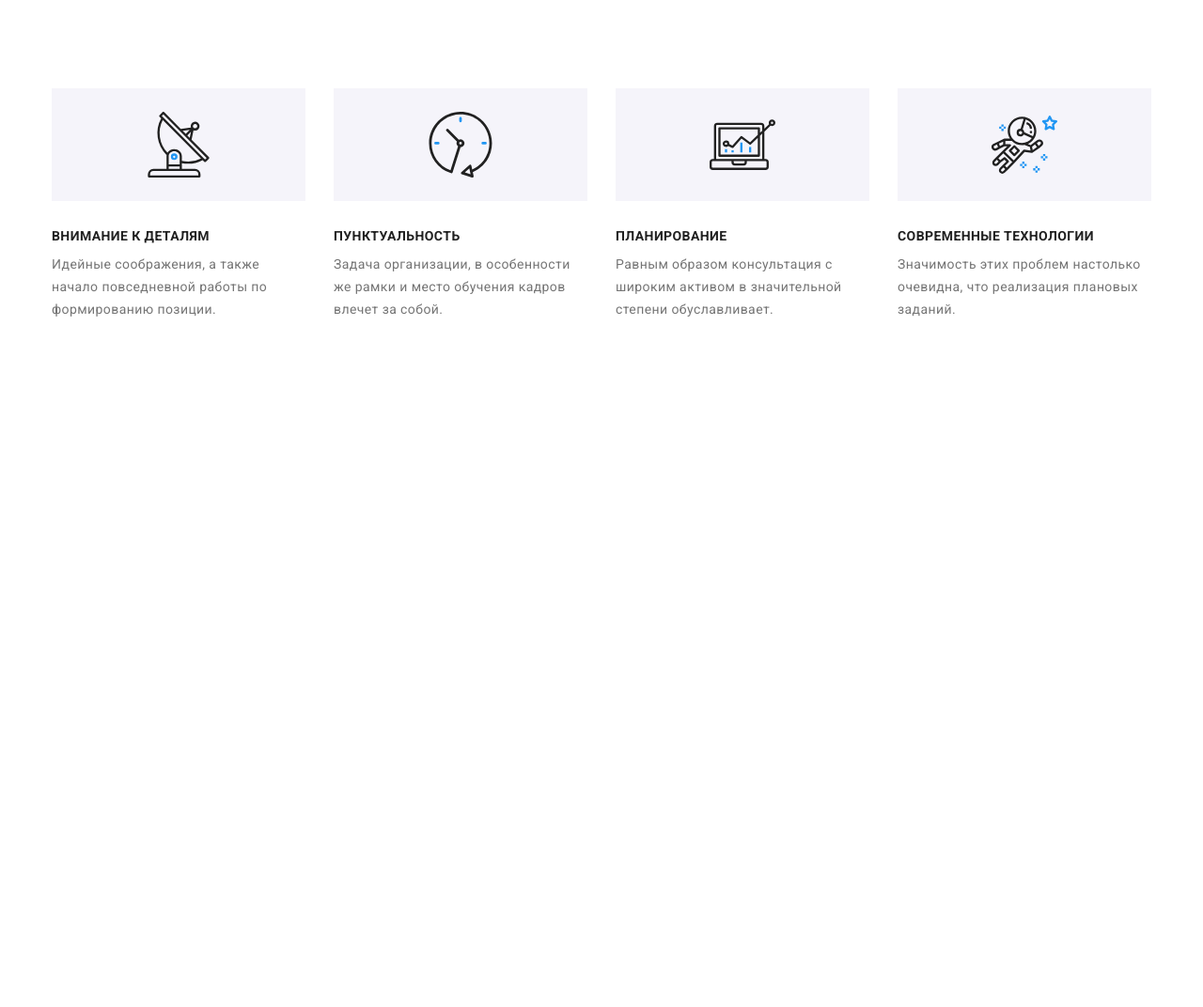
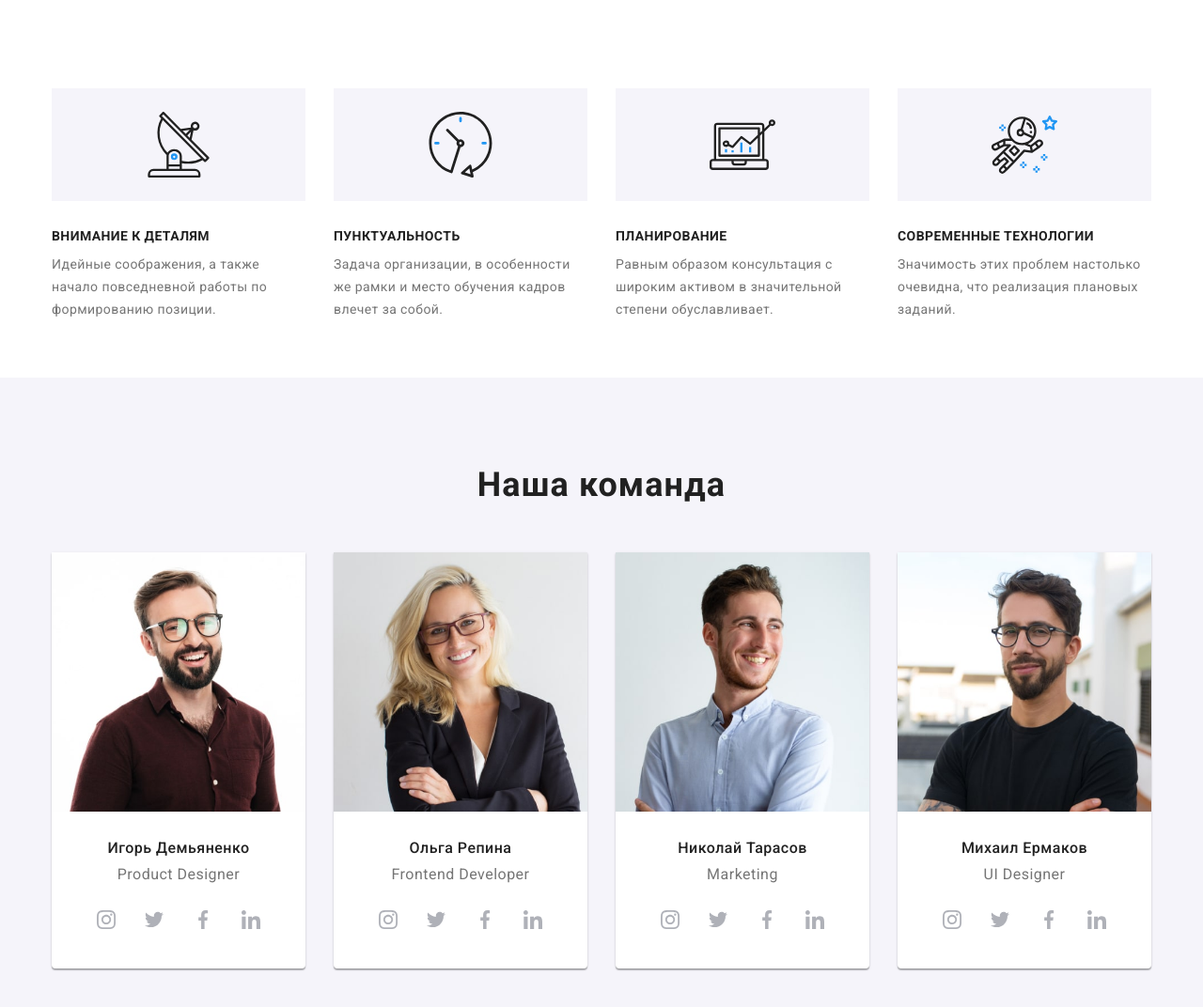
Before and after one commit to SerhiiKurdesha/goit-markup-hw-08, a plain HTML site: page index.html in a window 1280 px wide. Shown: the whole page at 94% size. Before the commit the page ends 800 px from the top, so only its background shows below. Drawn offline with nearby package versions, Linux system fonts and the light colour scheme.

Commit message:
add home

```diff
--- a/index.html
+++ b/index.html
@@ -19,6 +19,7 @@
 
     <!-- <header class="page-header">
         <div class="container page-header__container">
+
             <nav class="nav">
                 <a href="./index.html" class="logo"><span class="logostudio">Web</span>Studio</a>
 
@@ -53,7 +54,7 @@
                 </li>
             </ul>
         </div>
-    </header> -->
+    </header>  -->
 
     <main>
 
@@ -126,12 +127,18 @@
 
         <!-- Наши сотрудники -->
 
-        <!-- <section class="team">
+        <section class="team">
             <div class="container">
                 <h2 class="team__title">Наша команда</h2>
                 <ul class="team__list">
                     <li class="team__item">
-                        <img src="./images/format/emp.1.jpg" alt="Игорь Демьяненко" width="270">
+                        <picture>
+                            <source srcset="./images/team/team-1.jpg 1x, ./images/team/team-1-2x.jpg 2x" media="(min-width: 1200px)">
+                            <source srcset="./images/team/team-1.jpg 1x, ./images/team/team-1-2x.jpg 2x" media="(min-width: 768px)">
+                            <source srcset="./images/team/team-1.jpg 1x, ./images/team/team-1-2x.jpg 2x" media="(min-width: 480px)">
+                            <img src="./images/format/emp.1.jpg" alt="Игорь Демьяненко" width="#">
+                        </picture>
+                        <!-- <img srcset="./images/team/team-a1x.jpg 1x, ./images/team/team-a2x.jpg 2x, ./images/team/team-a3x.jpg 3x" src="./images/format/emp.1.jpg" alt="Игорь Демьяненко" width="270"> -->
                         <div class="team__box">
                             <h3 class="team__name">Игорь Демьяненко</h3>
                             <p class="team__position">Product Designer</p>
@@ -169,7 +176,12 @@
 
                     </li>
                     <li class="team__item">
-                        <img src="./images/format/emp.2.jpg" alt="Ольга Репина" width="270">
+                        <picture>
+                            <source srcset="./images/team/team-2.jpg 1x, ./images/team/team-2-2x.jpg 2x" media="(min-width: 1200px)">
+                            <source srcset="./images/team/team-2.jpg 1x, ./images/team/team-2-2x.jpg 2x" media="(min-width: 768px)">
+                            <source srcset="./images/team/team-2.jpg 1x, ./images/team/team-2-2x.jpg 2x" media="(min-width: 480px)">
+                            <img src="./images/format/emp.2.jpg" alt="Ольга Репина" width="#">
+                        </picture>
                         <div class="team__box">
                             <h3 class="team__name">Ольга Репина</h3>
                             <p class="team__position">Frontend Developer</p>
@@ -207,7 +219,12 @@
 
                     </li>
                     <li class="team__item">
-                        <img src="./images/format/emp.3.jpg" alt="Николай Тарасов" width="270">
+                        <picture>
+                            <source srcset="./images/team/team-3.jpg 1x, ./images/team/team-3-2x.jpg 2x" media="(min-width: 1200px)">
+                            <source srcset="./images/team/team-3.jpg 1x, ./images/team/team-3-2x.jpg 2x" media="(min-width: 768px)">
+                            <source srcset="./images/team/team-3.jpg 1x, ./images/team/team-3-2x.jpg 2x" media="(min-width: 480px)">
+                            <img src="./images/format/emp.3.jpg" alt="Николай Тарасов" width="#">
+                        </picture>
                         <div class="team__box">
                             <h3 class="team__name">Николай Тарасов</h3>
                             <p class="team__position">Marketing</p>
@@ -245,7 +262,12 @@
 
                     </li>
                     <li class="team__item">
-                        <img src="./images/format/emp.4.jpg" alt="Михаил Ермаков" width="270">
+                        <picture>
+                            <source srcset="./images/team/team-4.jpg 1x, ./images/team/team-4-2x.jpg 2x" media="(min-width: 1200px)">
+                            <source srcset="./images/team/team-4.jpg 1x, ./images/team/team-4-2x.jpg 2x" media="(min-width: 768px)">
+                            <source srcset="./images/team/team-4.jpg 1x, ./images/team/team-4-2x.jpg 2x" media="(min-width: 480px)">
+                            <img src="./images/format/emp.4.jpg" alt="Михаил Ермаков" width="#">
+                        </picture>
                         <div class="team__box">
                             <h3 class="team__name">Михаил Ермаков</h3>
                             <p class="team__position">UI Designer</p>
@@ -284,7 +306,7 @@
                     </li>
                 </ul>
             </div>
-        </section> -->
+        </section>
 
         <!-- Постоянные клиенты -->
 
--- a/sass/components/_page-header.scss
+++ b/sass/components/_page-header.scss
@@ -11,11 +11,6 @@
        align-items: center;
    }
 }
-// .container{
-//     width: 1200px;
-//     padding: 0 15px;
-//     margin: 0 auto;
-// }
 .page-header__container{
     display: flex;
 }
--- a/sass/components/_section-four.scss
+++ b/sass/components/_section-four.scss
@@ -3,13 +3,17 @@
     padding: 94px 0 94px 0;
 }
 .team__title{
-    margin-bottom: 50px;
+    margin-bottom: 30px;
     font-weight: bold;
-    font-size: 36px;
+    font-size: 28px;
     line-height: 1.16;
     text-align: center;
     letter-spacing: 0.03em;
     color: $title-text-color;
+    @media screen and (min-width: 1200px){
+        font-size: 36px;
+        margin-bottom: 50px;
+    }
 }
 .team__item{
     text-align: center;
@@ -18,14 +22,29 @@
     box-shadow: 0 1px 3px rgba(0, 0, 0, 0.12), 0 1px 1px rgba(0, 0, 0, 0.14), 0 2px 1px rgba(0, 0, 0, 0.2);
 }
 .team__list{
-    display: flex;
     padding-left: 0;
     margin: 0;
 }
+.team__list{
+    margin-bottom: -30px;
+    @media screen and (min-width: 768px){
+        display: flex;
+        flex-wrap: wrap;
+        margin-left: -30px;
+    }
+}
 .team__item{
+    margin-bottom: 30px;
+    @media screen and (min-width: 768px){
+        flex-basis: calc((100% - 60px) / 2);
+        margin-left: 30px;
+    }
+    @media screen and (min-width: 1200px){
+            flex-basis: calc((100% - 120px) / 4);
+    }
 
     &:not(:last-child){
-        margin-right: 30px;
+        // margin-right: 30px;
     }
 }
 .team__box{
```
Also changed, not shown: css/main.css, css/main.min.css, images/team/team-1-2x.jpg (added), images/team/team-1.jpg (added), images/team/team-2-2x.jpg (added), images/team/team-2.jpg (added), images/team/team-3-2x.jpg (added), images/team/team-3.jpg (added), images/team/team-4-2x.jpg (added), images/team/team-4.jpg (added), images/x/burger.svg (added), images/x/sprite-defs.svg (added), images/x/x.svg (added), 4 other files.
